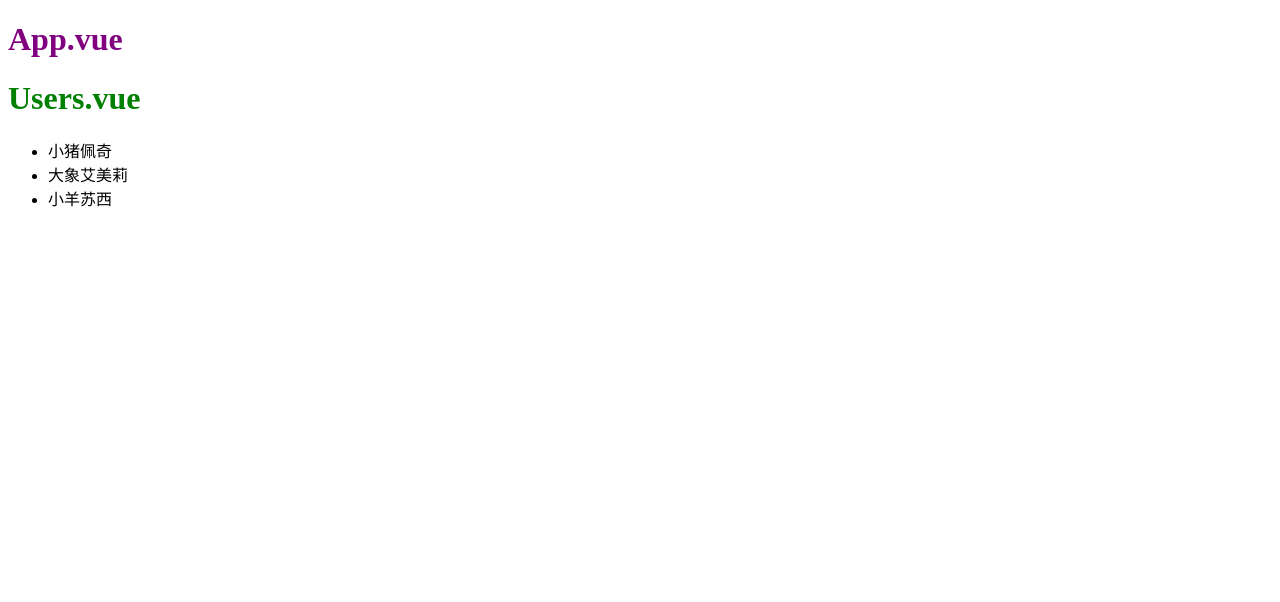
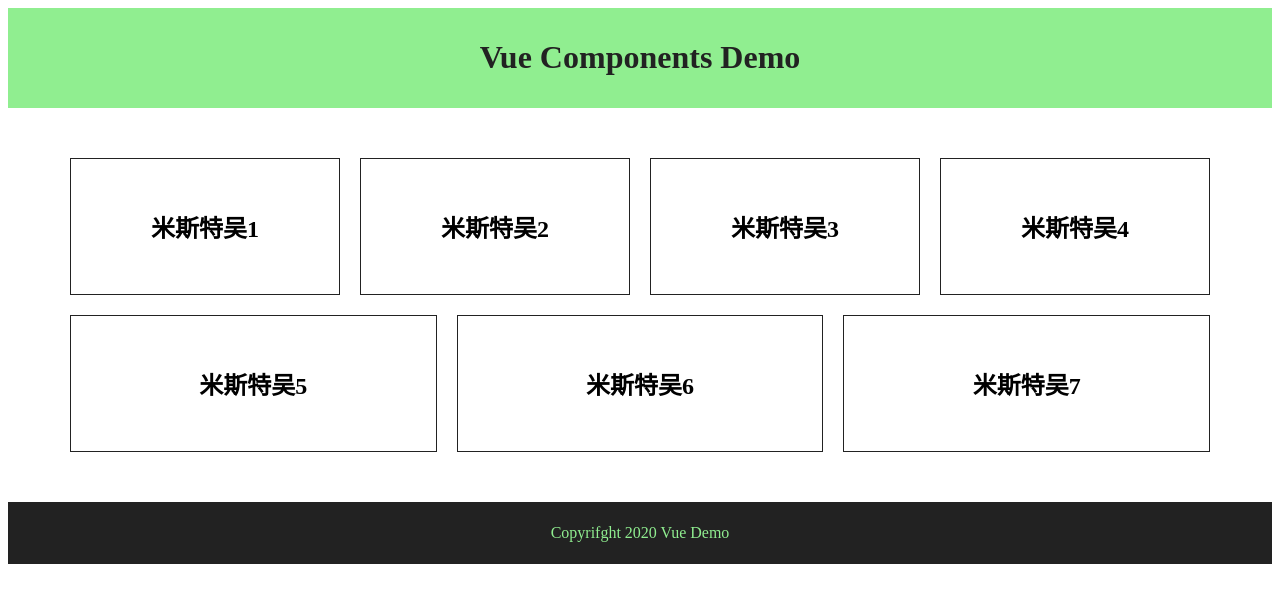
Before and after one commit to hemiahwu/vue-basic-playlist, a Vue app: page / in a window 1280 px wide. Shown: the top 602 px of the page. Built offline with nearby package versions, Linux system fonts and the light colour scheme.

Commit message:
lesson-25

```diff
--- a/src/App.vue
+++ b/src/App.vue
@@ -1,19 +1,25 @@
 <template>
   <div id="app">
-    <h1>App.vue</h1>
+    <Header />
     <!-- 3.调用组件 -->
     <Users />
+    <Footer />
   </div>
 </template>
 
 <script>
-// 1.局部调用组件
+// 1.局部引用组件
+import Header from "./components/Header";
 import Users from "./components/Users";
+import Footer from "./components/Footer";
+
 export default {
   name: "app",
   // 2.注册组件
   components: {
-    Users
+    Header,
+    Users,
+    Footer
   }
 };
 </script>
--- /dev/null
+++ b/src/components/Footer.vue
@@ -0,0 +1,26 @@
+<template>
+  <footer>
+    <p>{{copyright}}</p>
+  </footer>
+</template>
+
+<script>
+export default {
+  data() {
+    return {
+      copyright: "Copyrifght 2020 Vue Demo"
+    };
+  }
+};
+</script>
+
+<style scoped>
+footer {
+  background: #222;
+  padding: 6px;
+}
+p {
+  color: lightgreen;
+  text-align: center;
+}
+</style>
--- /dev/null
+++ b/src/components/Header.vue
@@ -0,0 +1,26 @@
+<template>
+  <div class="header">
+    <h1>{{title}}</h1>
+  </div>
+</template>
+
+<script>
+export default {
+  data() {
+    return {
+      title: "Vue Components Demo"
+    };
+  }
+};
+</script>
+
+<style scoped>
+.header {
+  background: lightgreen;
+  padding: 10px;
+}
+h1 {
+  color: #222;
+  text-align: center;
+}
+</style>
--- a/src/components/Users.vue
+++ b/src/components/Users.vue
@@ -1,8 +1,10 @@
 <template>
   <div class="users">
-    <h1>Users.vue</h1>
     <ul>
-      <li v-for="(user,index) in users" :key="index">{{user}}</li>
+      <li @click="user.show = !user.show" v-for="(user,index) in users" :key="index">
+        <h2>{{user.name}}</h2>
+        <h3 v-show="user.show">{{user.wechat}}</h3>
+      </li>
     </ul>
   </div>
 </template>
@@ -11,14 +13,40 @@
 export default {
   data() {
     return {
-      users: ["小猪佩奇", "大象艾美莉", "小羊苏西"]
+      users: [
+        { name: "米斯特吴1", wechat: "27732357", show: false },
+        { name: "米斯特吴2", wechat: "27732357", show: false },
+        { name: "米斯特吴3", wechat: "27732357", show: false },
+        { name: "米斯特吴4", wechat: "27732357", show: false },
+        { name: "米斯特吴5", wechat: "27732357", show: false },
+        { name: "米斯特吴6", wechat: "27732357", show: false },
+        { name: "米斯特吴7", wechat: "27732357", show: false }
+      ]
     };
   }
 };
 </script>
 
 <style scoped>
-h1 {
-  color: green;
+.users {
+  width: 100%;
+  max-width: 1200px;
+  margin: 40px auto;
+  padding: 0 20px;
+  box-sizing: border-box;
+}
+ul {
+  display: flex;
+  flex-wrap: wrap;
+  list-style-type: none;
+  padding: 0;
+}
+li {
+  flex-grow: 1;
+  flex-basis: 200px;
+  text-align: center;
+  padding: 30px;
+  border: 1px solid #222;
+  margin: 10px;
 }
 </style>
```
